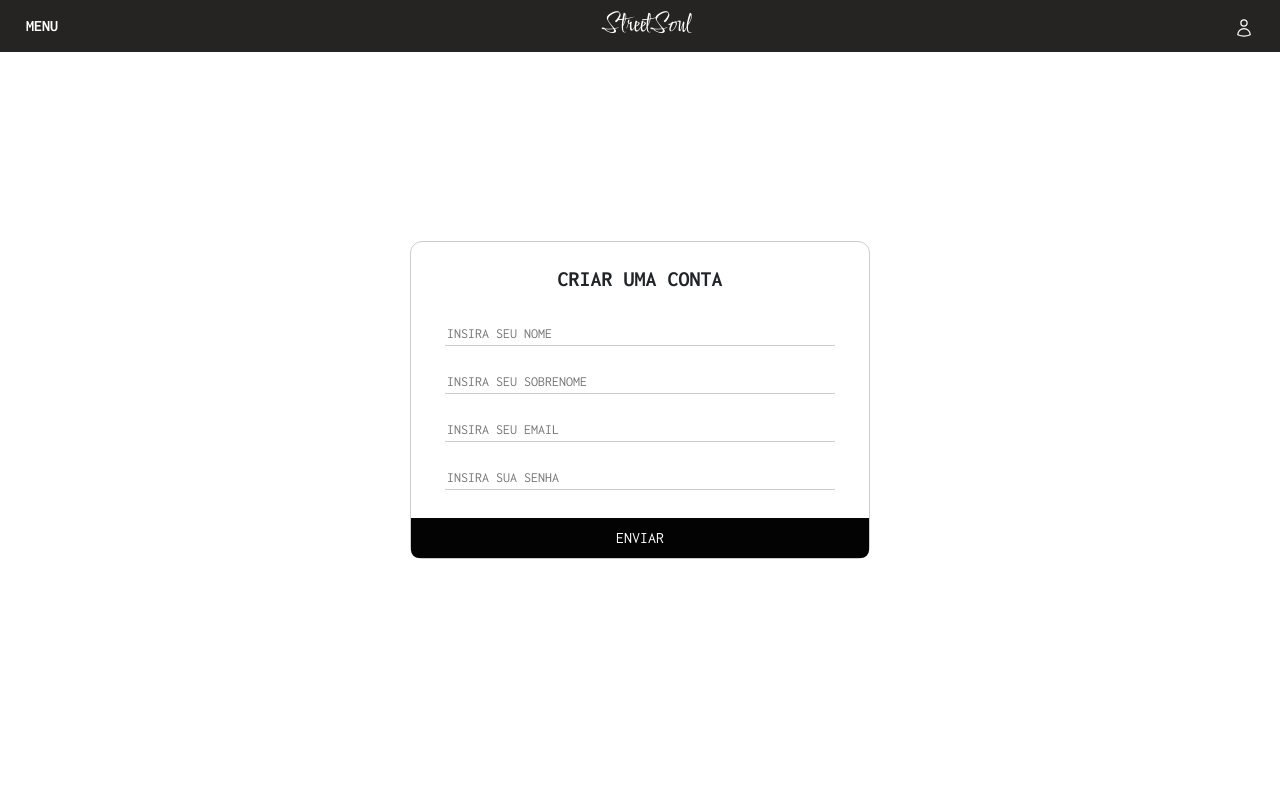
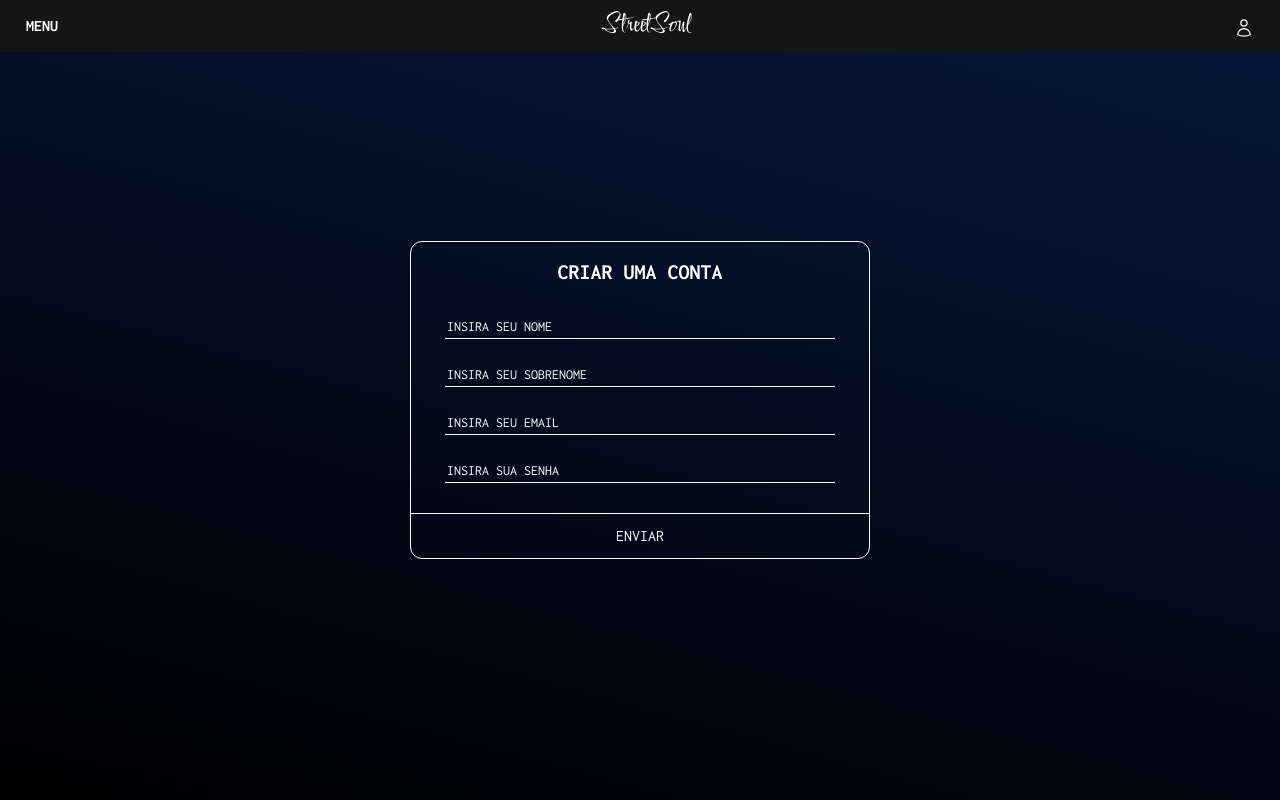
Before and after one commit to Burnninel/projectShopMVC, a PHP site: template views/site/signUp/signUp.php in a window 1280 px wide. Run offline with PHP 8.4, Linux system fonts and the light colour scheme; the template is opened without the code that fills it, so the values that code supplies are empty; some libraries are stand-ins or nearby versions.

Commit message:
restyling forms + style validation validation signUp

```diff
--- a/assets/css/forms/elementsForms.css
+++ b/assets/css/forms/elementsForms.css
@@ -3,10 +3,7 @@
     text-transform: uppercase;
     font-size: 22px;
     font-weight: 700;
-}
-
-#titleSingIn {
-    margin-bottom: 30px;
+    color: #fff;
 }
 
 .inputStyling {
@@ -15,13 +12,14 @@
     width: 100%;
 }
 
-
 .inputFormStatus {
     outline: none;
     user-select: auto;
-    caret-color: black;
+    caret-color: #fff;
+    background-color: transparent;
+    color: #fff;
     border: none;
-    border-bottom: 1px #cfcbcb solid;
+    border-bottom: 1px #fff solid;
     font-size: 14px;
     margin-bottom: 24px;
     width: 100%;
@@ -29,6 +27,7 @@
 
 .inputFormStatus::placeholder {
     text-transform: uppercase;
+    color: #fff;
 }
 
 .inputFormStatusError {
@@ -61,17 +60,18 @@
     position: absolute;
     border: none;
     text-transform: uppercase;
-    background-color: #030303;
+    color: #fff;
+    background-color: transparent;
+    border-top: 1px #fff solid;
     color: #fff;
     width: 100%;
-    height: 40px;
+    height: 45px;
     border-radius: 0px 0px 8px 8px;
     bottom: 0;
     right: 0;
 }
 
 .buttonForms:hover {
-    background-color: transparent;
-    border-top:  1px #cfcbcb solid;
-    color: #030303;
+    background-color: #faeeeee9;
+    color: #000;
 }
--- a/assets/css/header.css
+++ b/assets/css/header.css
@@ -5,7 +5,6 @@
 * {
   font-family: 'Inconsolata', monospace;
 }
-
 
 #header {
   position: fixed;
@@ -19,7 +18,7 @@
   align-items: center;
   justify-content: space-between;
   color: #fff;
-  background-color: #262323;
+  background-color: #151515;
   width: 100%;
   padding: 26px;
   height: 40px;
--- a/assets/css/signIn/signIn.css
+++ b/assets/css/signIn/signIn.css
@@ -5,10 +5,14 @@
     user-select: none;
     caret-color: transparent;
     height: 100vh;
+    background-image: linear-gradient(
+      15deg, #000, #07173d
+  );
 }
 
 #formSignIn {
-    margin-bottom: 30px;
+    margin-bottom: 35px;
+    margin-top: 30px;
 }
 
 #templateSignIn {
--- a/assets/css/signUp/signUp.css
+++ b/assets/css/signUp/signUp.css
@@ -5,6 +5,10 @@
     user-select: none;
     caret-color: transparent;
     height: 100vh;
+
+     background-image: linear-gradient(
+        15deg, #000, #07173d
+    );
 }
 
 #templateSignUp {
@@ -16,7 +20,7 @@
     width: 460px;
     height: 318px;
     padding: 24px;
-    border: 1px #cfcbcb solid;
+    border: 1px #fff solid;
     border-radius: 12px;
 }
 
@@ -28,7 +32,7 @@
     margin-top: 12px;
     padding: 10px;
     width: 100%;
-    margin-bottom: 10px;
+    margin-bottom: 24px;
 }
 
 #btnCreateAccount {
--- a/assets/js/site/signUp/validateSignUp.js
+++ b/assets/js/site/signUp/validateSignUp.js
@@ -2,6 +2,7 @@ var credentialsValid = true;
 
 function validateInput(id, tooltip) {
     if(!id.val()) {
+
         errorSvg(id.attr('id') + 'Component', tooltip);
         $('#' + id.attr('id')).addClass('inputFormStatusError');
         return false;
@@ -9,6 +10,32 @@ function validateInput(id, tooltip) {
 
     return true;
 };
+
+function removeErrorForm() {
+    $('input').on('keyup', function() {
+        var lastInput = $('input:last');
+
+        if (!lastInput.hasClass('inputFormStatusError')) {
+            $('#templateSignUp').css('border-color', '#fff');
+            $('#btnCreateAccount').css('border-color', '#fff');
+        } else {
+            $('#templateSignUp').css('border-color', '#ec2626');
+            $('#btnCreateAccount').css('border-color', '#ec2626');
+        }
+    });
+}
+
+function addErrorForm() {
+    var input = $('input').hasClass('inputFormStatusError')
+
+    if(input) {
+        $('#templateSignUp').css('border-color', '#ec2626');
+        $('#btnCreateAccount').css('border-color', '#ec2626');
+    } else {
+        $('#templateSignUp').css('border-color', '#fff');
+        $('#btnCreateAccount').css('border-color', '#fff');
+    }
+}
 
 function validateForm() {
     var name = $('#name');
@@ -26,6 +53,7 @@ function validateEmail() {
 
     if(!email.match(emailRegex)) {
         credentialsValid = false;
+        $('#templateSignUp').css('border: 1px #ec2626 solid !important;');
         errorSvg('emailComponent', 'Email inválido');
         $('#email').addClass('inputFormStatusError');
         return;
@@ -93,11 +121,13 @@ function activeKeyup() {
             $('#' + inputIdSelected).addClass('inputFormStatusError');
         };
     });
-}
+};
 
 $('#btnCreateAccount').click(function() {
     validateForm();
     validateEmail();
     handleSubmit();
     activeKeyup();
+    addErrorForm();
+    removeErrorForm();
 })
```
